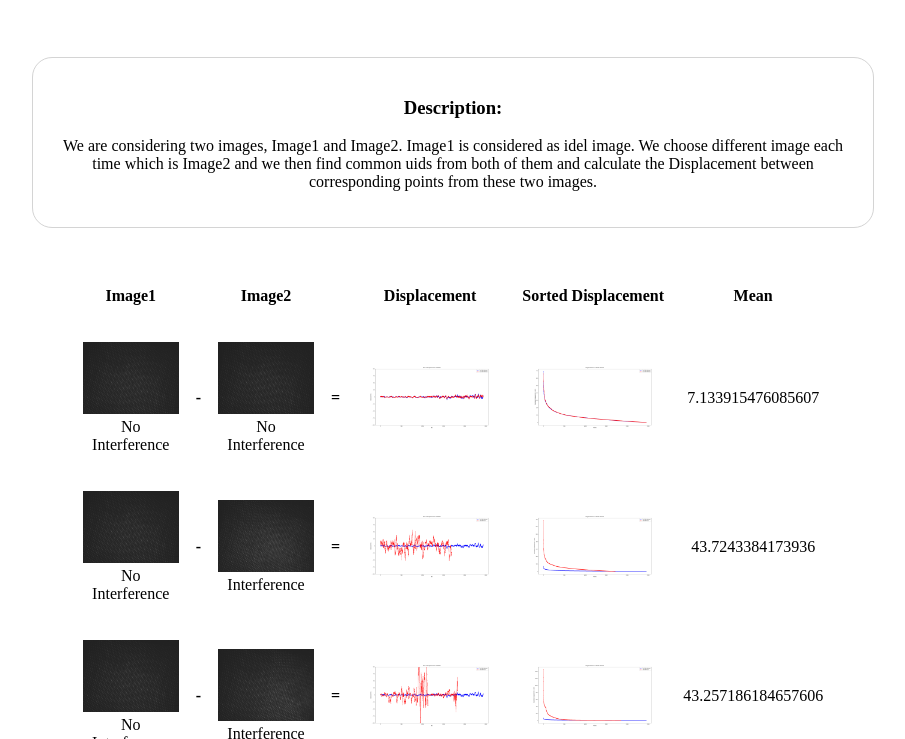
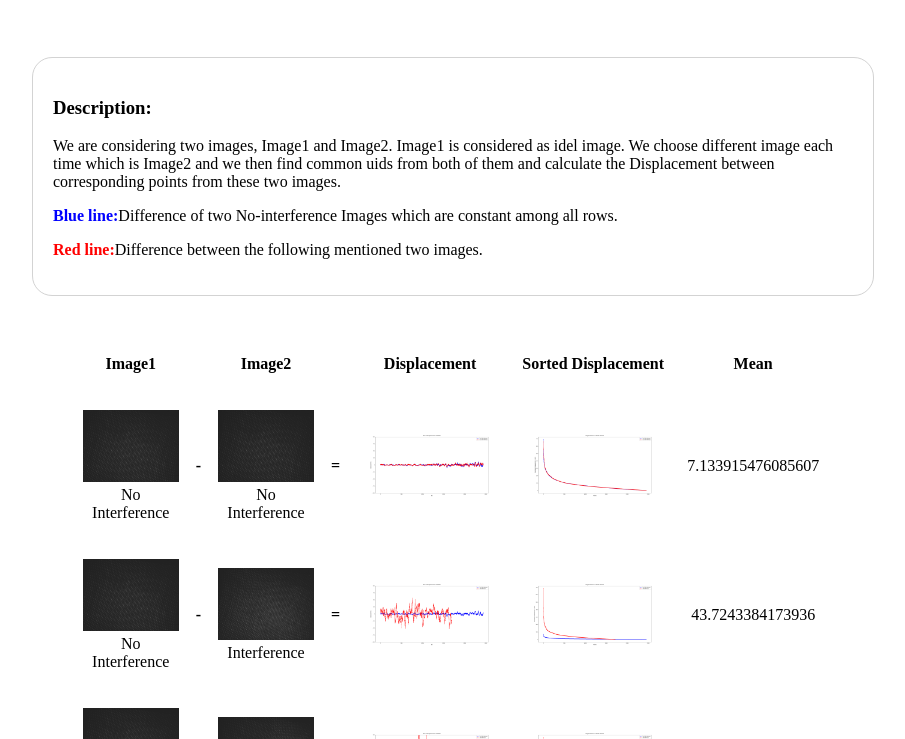
Before and after one commit to hostlive1/Interference, a plain HTML site: page index.html in a window 1280 px wide. Shown: the part 61-800 px from the top of the page, without its empty margins (187-1092 px from the left). Drawn offline with Linux system fonts and the light colour scheme.

Commit message:
Add files via upload

```diff
--- a/index.html
+++ b/index.html
@@ -29,12 +29,12 @@
     }
 
     .content {
-        text-align: center;
+        /* text-align: center; */
         width: 80%; /* Adjust the width as needed */
         max-width: 800px; /* Set a maximum width */
         padding: 20px;
         margin: 20px auto; /* Center the content within the container */
-        border: 1px solid rgb(212, 212, 212);
+        border: 1px solid rgb(211, 211, 211);
         border-radius: 20px;
     }
     table {
@@ -94,6 +94,8 @@
     <div class="content">
         <h3>Description:</h3>
         <p>We are considering two images, Image1 and Image2. Image1 is considered as idel image. We choose different image each time which is Image2 and we then find common uids from both of them and calculate the Displacement between corresponding points from these two images.</p>
+        <p><b style="color: blue;">Blue line:</b>Difference of two No-interference Images which are constant among all rows.</p>
+        <p><b style="color: red;">Red line:</b>Difference between the following mentioned two images.</p>
     </div>
 </div>
 
```
